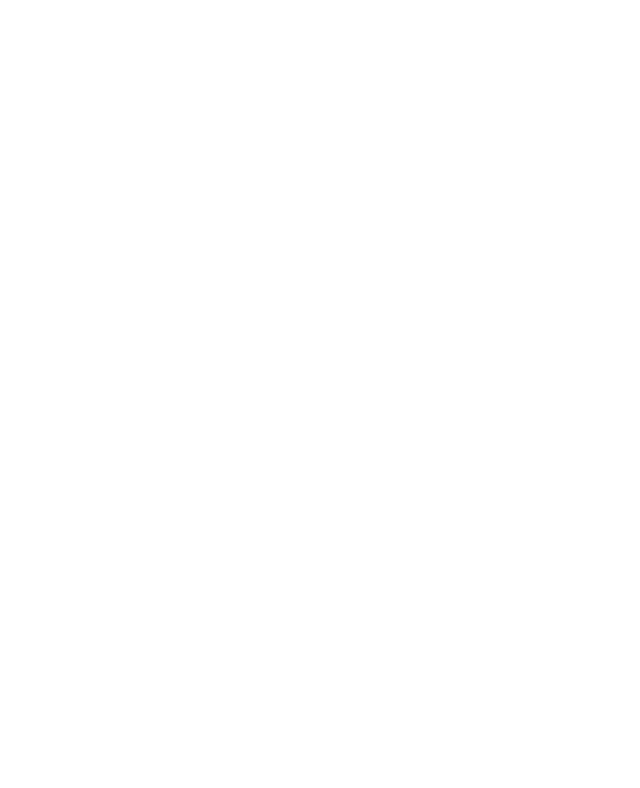
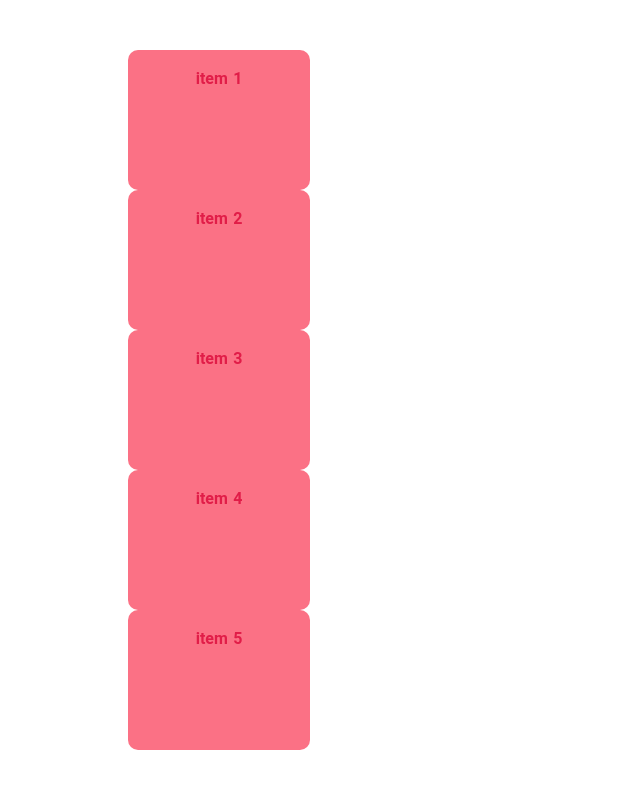
Before and after one commit to Bandzm8kemdance/webpage, a plain HTML site: page index.html in a window 1280 px wide. Shown: the whole page, without its empty margins (0-640 px from the left). Drawn offline with Linux system fonts and the light colour scheme.

Commit message:
doing it

```diff
--- a/index.html
+++ b/index.html
@@ -4,14 +4,19 @@
     <meta charset="UTF-8">
     <meta http-equiv="X-UA-Compatible" content="IE=edge">
     <meta name="viewport" content="width=device-width, initial-scale=1.0">
-    <title>Document</title>
+    <title>flexbox</title>
     <link rel="stylesheet" href="style.css">
 </head>
 
-<body>
+ <body>
+    <div class="container">
+        <div class="item" item-1>item 1</div>
+        <div class="item" item-2>item 2</div>
+        <div class="item" item-3>item 3</div>
+        <div class="item" item-4>item 4</div>
+        <div class="item" item-5>item 5</div>
+    </div>
+  </body>
 
 
-
-
-</body>
 </html>
--- a/style.css
+++ b/style.css
@@ -0,0 +1,55 @@
+:root{
+    color: #0f172a;
+    color: #f1f5f9;
+    color: #e11d48;
+}
+
+
+
+*,
+*::before,
+*::after {
+    flex-direction: column;
+}
+
+body{
+    margin: 0;
+    padding: 0;
+    line-height: 1.6;
+    word-spacing: 1.4px;
+    font-family: 'Roboto', sans-serif;
+    color: var(--clr-dark);
+    background-color: var(--clr-light);
+    display: flex;
+    justify-content: center;
+    align-items: center;
+    height: 100vh;
+}
+
+.container{
+    width: 80%;
+    height: 700px;
+    margin: 0 auto;
+    border: 10px solid var(--clr-dark);
+}
+
+.item{
+    display: column;
+    width: 150px;
+    height: 150px;
+    background-color: #fb7185;
+    padding: 1em;
+    font-weight: 700;
+    color: var(--clr-light);
+    text-align: center;
+    border: 10px solid var(--clr-accent);
+    border-radius: 10px
+}
+
+.container{
+    display: flex;
+    justify-content: space-evenly;
+    align-items: flex-start;
+    display: column;
+
+}
```
Also changed, not shown: 1 other file.
